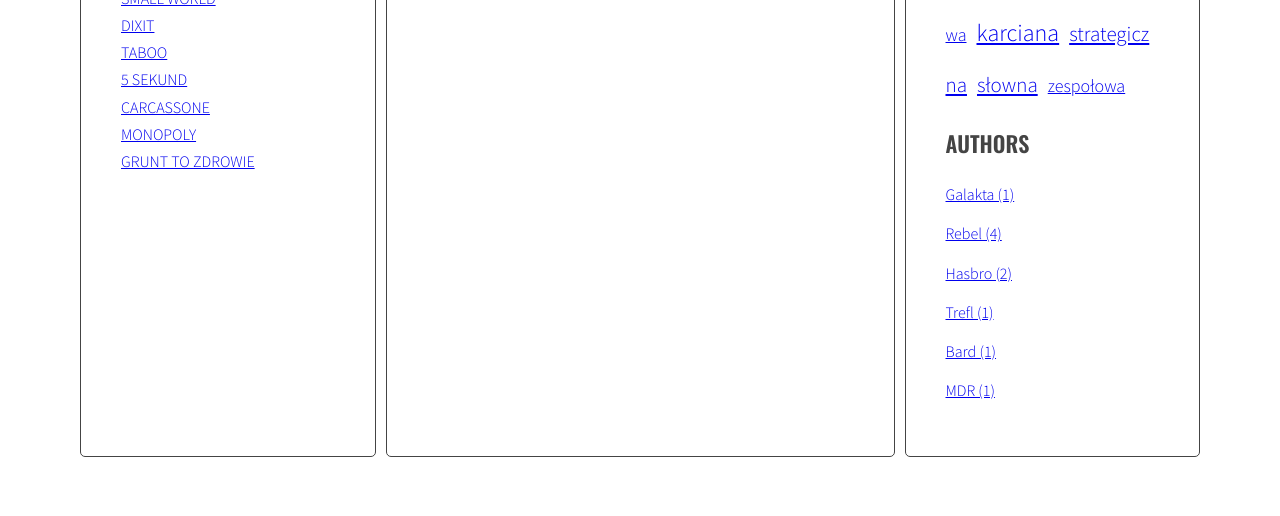
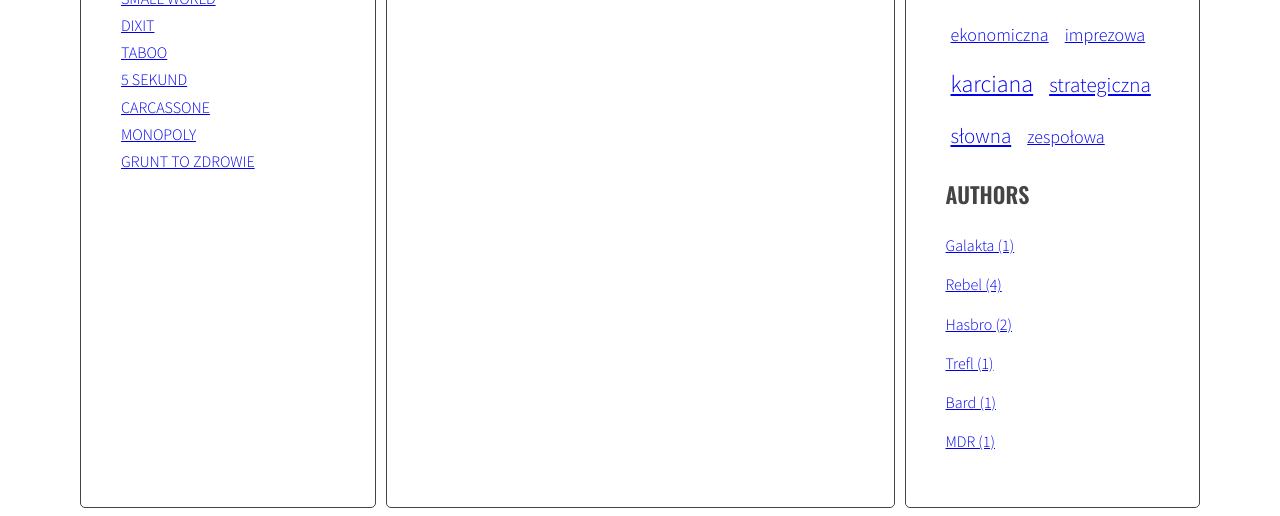
Before and after one commit to rajti-learning/board-game-blog_javascript, a website: page index.html in a window 1280 px wide. Shown: the part 455-971 px from the top of the page. Before the commit the page ends 920 px from the top, so only its background shows below. Drawn offline with nearby package versions, Linux system fonts and the light colour scheme.

Commit message:
Add handlebars

```diff
--- a/index.html
+++ b/index.html
@@ -185,6 +185,32 @@
         </main>
       </div>
     </div>
+    <script src="https://cdnjs.cloudflare.com/ajax/libs/handlebars.js/4.1.0/handlebars.min.js"></script>
+
+    <script id="template-article-link" type="text/x-handlebars-template">
+      <li><a href="#{{ id }}"><span>{{ title }}</span></a></li>
+    </script>
+
+    <script id="template-tag-link" type="text/x-handlebars-template">
+      <li><a href="#tag-{{ tag }}"><span>{{ tag }}</span></a></li>
+    </script>
+
+    <script id="template-author-link" type="text/x-handlebars-template">
+      <a href="#author-{{ author }}"><span>{{ author }}</span></a>
+    </script>
+
+    <script id="template-tag-cloud-link" type="text/x-handlebars-template">
+        {{#each tags}}
+        <li><a class="{{className}}" href="#tag-{{ tag }}">{{ tag }}</a></li>
+        {{/each}}
+    </script>
+
+    <script id="template-authors-list" type="text/x-handlebars-template">
+        {{#each authors}}
+        <li><a href="#author-{{ author }}">{{ author }} ({{ count }})</a></li>
+        {{/each}}
+    </script>
+
     <script src="js/script.js"></script>
   </body>
 </html>
--- a/js/script.js
+++ b/js/script.js
@@ -1,6 +1,6 @@
 'use strict';
 {
-
+/* ----------------------------------------------------------------------------------------*/
   const opts = {
     tagSizes: {
       count: 5,
@@ -9,9 +9,9 @@
   };
 
   const select = {
+    title: '.post-title',
     all: {
       articles: '.post',
-      titles: '.post-title',
 
       linksTo: {
         tags: 'a[href^="#tag-"]',
@@ -39,6 +39,15 @@
         articles: '.posts article.active',
       },
     },
+  };
+/* ----------------------------------------------------------------------------------------*/
+
+  const templates = {
+    articleLink: Handlebars.compile(document.querySelector('#template-article-link').innerHTML),
+    tagLink: Handlebars.compile(document.querySelector('#template-tag-link').innerHTML),
+    authorLink: Handlebars.compile(document.querySelector('#template-author-link').innerHTML),
+    tagCloudLink: Handlebars.compile(document.querySelector('#template-tag-cloud-link').innerHTML),
+    authorsList: Handlebars.compile(document.querySelector('#template-authors-list').innerHTML),
   };
 
 /* ----------------------------------------------------------------------------------------*/
@@ -80,8 +89,10 @@
 
     for(let article of articles) {
       const articleId = article.getAttribute('id');
-      const articleTitle = article.querySelector(select.all.titles).innerHTML;
-      const linkHTML = '<li><a href="#' + articleId + '"><span>' + articleTitle + '</span></a></li>';
+      const articleTitle = article.querySelector(select.title).innerHTML;
+      //const linkHTML = '<li><a href="#' + articleId + '"><span>' + articleTitle + '</span></a></li>';
+      const linkHTMLData = {id: articleId, title: articleTitle};
+      const linkHTML = templates.articleLink(linkHTMLData);
       html = html + linkHTML;
     }
 
@@ -149,8 +160,10 @@
       const splitTags = tags.split(' ');
 
       for (let splitTag of splitTags) {
-        const link = '<li><a href="#tag-' + splitTag + '">' + splitTag + '</a></li>';
-        html = html + link;
+        //const link = '<li><a href="#tag-' + splitTag + '">' + splitTag + '</a></li>';
+        const linkHTMLData = {tag: splitTag,};
+        const linkHTML = templates.tagLink(linkHTMLData);
+        html = html + linkHTML;
 
         if (!allTags[splitTag]){
           allTags[splitTag] = 1;
@@ -165,13 +178,21 @@
 
     const tagList = document.querySelector(select.listOf.tags);
     const tagsParams = calculateTagsParams(allTags);
-    let allTagsHTML = '';
+    //let allTagsHTML = '';
+    const allTagsData = {tags: [],};
 
     for (let tag in allTags) {
-      allTagsHTML += '<li><a class="' + calculateTagClass(allTags[tag], tagsParams) + '" href="#tag-' + tag + '">' + tag + '</a></li>';
+      //allTagsHTML += '<li><a class="' + calculateTagClass(allTags[tag], tagsParams) + '" href="#tag-' + tag + '">' + tag + '</a></li>';
+      allTagsData.tags.push({
+        tag: tag,
+        count: allTags[tag],
+        className: calculateTagClass(allTags[tag], tagsParams),
+      });
+      console.log(allTagsData);
     }
 
-    tagList.innerHTML = allTagsHTML;
+    //tagList.innerHTML = allTagsHTML;
+    tagList.innerHTML = templates.tagCloudLink(allTagsData);
 
   }
 
@@ -227,9 +248,11 @@
     for (let article of articles) {
       const authorWrapper = article.querySelector(select.article.author);
       const author = article.getAttribute('data-author');
-      const html = '<a href="#author-' + author + '">' + author + '</a>';
+      //const html = '<a href="#author-' + author + '">' + author + '</a>';
+      const linkHTMLData = {author: author,};
+      const linkHTML = templates.authorLink(linkHTMLData);
 
-      authorWrapper.innerHTML = html;
+      authorWrapper.innerHTML = linkHTML;
 
       if (!allAuthors[author]) {
         allAuthors[author] = 1;
@@ -240,13 +263,19 @@
     }
 
     const authorsList = document.querySelector(select.listOf.authors);
-    let allAuthorsHTML = '';
+    //let allAuthorsHTML = '';
+    const allAuthorsData = {authors: [],};
 
     for (let author in allAuthors) {
-      allAuthorsHTML += '<li><a href="#author-' + author + '">' + author + ' (' + allAuthors[author] + ')' + '</a></li>'
+      //allAuthorsHTML += '<li><a href="#author-' + author + '">' + author + ' (' + allAuthors[author] + ')' + '</a></li>'
+      allAuthorsData.authors.push({
+        author: author,
+        count: allAuthors[author],
+      });
     }
 
-    authorsList.innerHTML = allAuthorsHTML;
+    //authorsList.innerHTML = allAuthorsHTML;
+    authorsList.innerHTML = templates.authorsList(allAuthorsData);
 
   }
 
```
